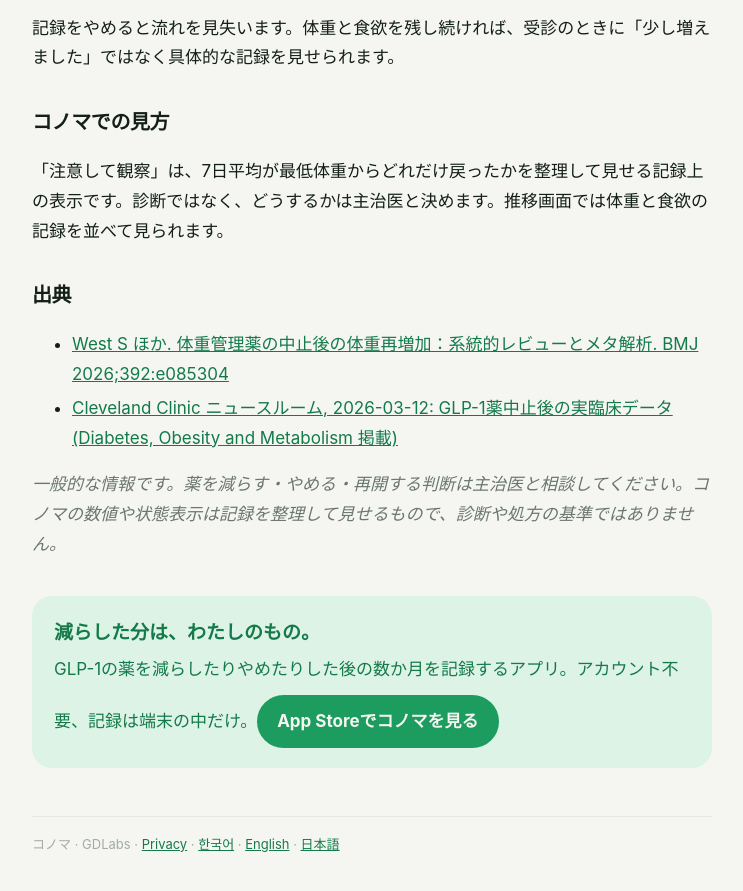
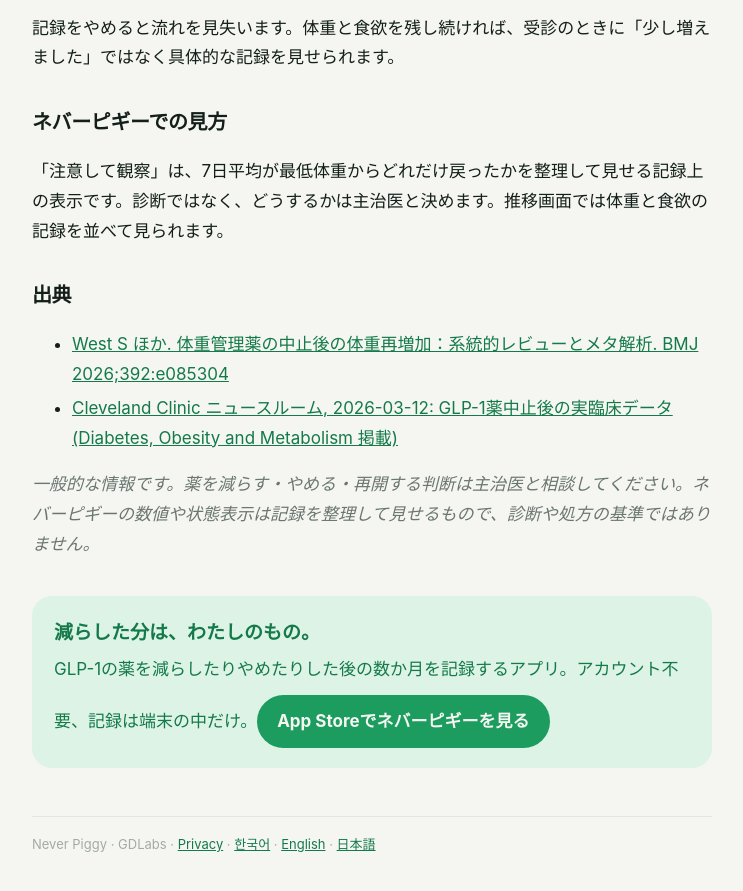
Before and after one commit to probees1492/kept-privacy, a plain HTML site: page blog/not-willpower.ja.html in a window 1280 px wide. Shown: the part 859-1750 px from the top of the page, without its empty margins (268-1011 px from the left). Drawn offline with nearby package versions, Linux system fonts and the light colour scheme.

Commit message:
Never Piggy: blog/not-willpower.ja.html

```diff
--- a/blog/not-willpower.ja.html
+++ b/blog/not-willpower.ja.html
@@ -1,5 +1,5 @@
 <!doctype html><html lang="ja"><head><meta charset="utf-8"><meta name="viewport" content="width=device-width,initial-scale=1">
-<title>リバウンドは意志の問題ではありません · コノマ</title><meta name="description" content="薬をやめた後に体重が戻ることは研究でもよく見られます。自分を責めるより記録が役に立ちます。"><meta name="keywords" content="GLP-1 中止後の体重, リバウンド, 食欲の変化, 体重の再増加, 記録">
+<title>リバウンドは意志の問題ではありません · Never Piggy</title><meta name="description" content="薬をやめた後に体重が戻ることは研究でもよく見られます。自分を責めるより記録が役に立ちます。"><meta name="keywords" content="GLP-1 中止後の体重, リバウンド, 食欲の変化, 体重の再増加, 記録">
 <link rel="stylesheet" href="https://fonts.googleapis.com/css2?family=Bricolage+Grotesque:opsz,wght@12..96,800&display=swap">
 <style>body{font-family:-apple-system,"Apple SD Gothic Neo","Hiragino Sans","Noto Sans KR",Helvetica,Arial,sans-serif;background:#F5F6F2;color:#141F19;margin:0;padding:40px 20px;line-height:1.75;font-size:17px}main{max-width:680px;margin:0 auto}
 .brand{display:flex;align-items:center;gap:6px;font-family:"Bricolage Grotesque",sans-serif;font-weight:800;font-size:22px;letter-spacing:-.04em;color:#141F19;text-decoration:none}
@@ -17,10 +17,10 @@
 <p>一方、クリーブランド・クリニックの実臨床データでは1年後の平均再増加は小さく、中止後も主治医と別の治療や生活習慣の診療を続けた人が多かったことが影響したと解釈されています。</p>
 <h2>責めるより記録</h2>
 <p>記録をやめると流れを見失います。体重と食欲を残し続ければ、受診のときに「少し増えました」ではなく具体的な記録を見せられます。</p>
-<h2>コノマでの見方</h2>
+<h2>ネバーピギーでの見方</h2>
 <p>「注意して観察」は、7日平均が最低体重からどれだけ戻ったかを整理して見せる記録上の表示です。診断ではなく、どうするかは主治医と決めます。推移画面では体重と食欲の記録を並べて見られます。</p>
 <h2>出典</h2>
 <ul><li><a href="https://pmc.ncbi.nlm.nih.gov/articles/PMC12776922/" rel="noopener">West S ほか. 体重管理薬の中止後の体重再増加：系統的レビューとメタ解析. BMJ 2026;392:e085304</a></li><li><a href="https://newsroom.clevelandclinic.org/2026/03/12/what-happens-when-patients-stop-taking-glp-1-drugs-new-cleveland-clinic-study-reveals-real-world-insights" rel="noopener">Cleveland Clinic ニュースルーム, 2026-03-12: GLP-1薬中止後の実臨床データ (Diabetes, Obesity and Metabolism 掲載)</a></li></ul>
-<p><em>一般的な情報です。薬を減らす・やめる・再開する判断は主治医と相談してください。コノマの数値や状態表示は記録を整理して見せるもので、診断や処方の基準ではありません。</em></p>
-<div class="cta"><b>減らした分は、わたしのもの。</b>GLP-1の薬を減らしたりやめたりした後の数か月を記録するアプリ。アカウント不要、記録は端末の中だけ。<a href="https://apps.apple.com/app/id6811559827">App Storeでコノマを見る</a></div>
-<footer>コノマ · GDLabs · <a href="../">Privacy</a> · <a href="index.html">한국어</a> · <a href="index.en.html">English</a> · <a href="index.ja.html">日本語</a></footer></main></body></html>
+<p><em>一般的な情報です。薬を減らす・やめる・再開する判断は主治医と相談してください。ネバーピギーの数値や状態表示は記録を整理して見せるもので、診断や処方の基準ではありません。</em></p>
+<div class="cta"><b>減らした分は、わたしのもの。</b>GLP-1の薬を減らしたりやめたりした後の数か月を記録するアプリ。アカウント不要、記録は端末の中だけ。<a href="https://apps.apple.com/app/id6811559827">App Storeでネバーピギーを見る</a></div>
+<footer>Never Piggy · GDLabs · <a href="../">Privacy</a> · <a href="index.html">한국어</a> · <a href="index.en.html">English</a> · <a href="index.ja.html">日本語</a></footer></main></body></html>
```
